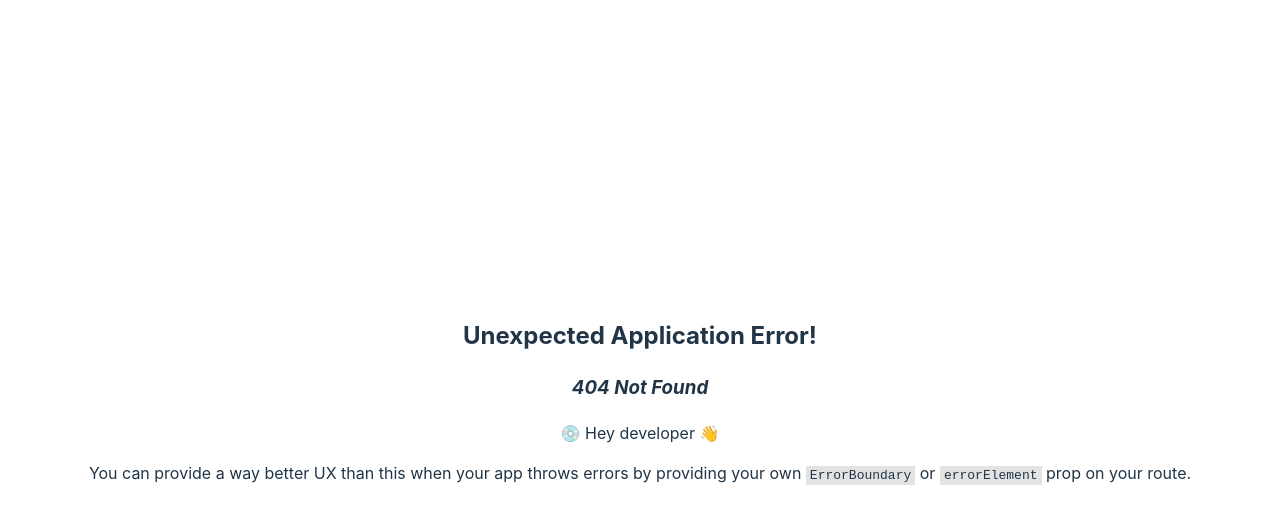
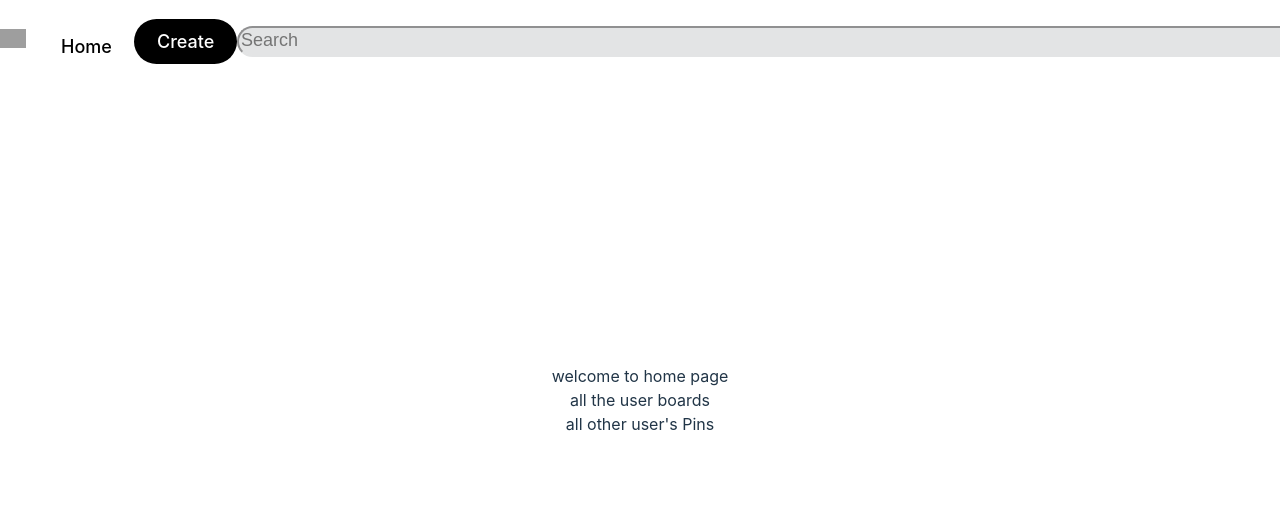
Before and after one commit to itahTamar/pinterest, a React (Vite) app in the folder client/: page /homePage/1 in a window 1280 px wide. Before the commit this address had no page. Shown: the top 524 px of the page. Built offline with nearby package versions, Linux system fonts and the light colour scheme; grey boxes are pictures that could not be loaded.

Commit message:
username useParams and props

```diff
--- a/client/src/components/Navbar/Navbar.tsx
+++ b/client/src/components/Navbar/Navbar.tsx
@@ -3,10 +3,12 @@ import { FontAwesomeIcon } from "@fortawesome/react-fontawesome";
 import { faUser } from "@fortawesome/free-solid-svg-icons";
 import { faCaretDown } from "@fortawesome/free-solid-svg-icons/faCaretDown";
 import "./Navbar.scss";
-import { useNavigate } from "react-router-dom";
+import { useNavigate, useParams } from "react-router-dom";
 
 export const Navbar = () => {
   const navigate = useNavigate()
+  const {username} = useParams()
+
   return (
     <div className="navbar">
       <div>
@@ -16,17 +18,17 @@ export const Navbar = () => {
         />
       </div>
       <div>
-        <button className="HomePageButton" onClick={()=>{navigate("/homePage")}}>Home</button>
+        <button className="HomePageButton" onClick={()=>{navigate(`/homePage/${username}`)}}>Home</button>
       </div>
       <div>
-        <button className="CreateButton" onClick={()=>{navigate("/createPin")}}> Create</button>
+        <button className="CreateButton" onClick={()=>{navigate(`/createPin/:${username}`)}}> Create</button>
       </div>
       <div>
         <input className="search" type="text" placeholder="Search" />
       </div>
 
       <div>
-        <button className="icon" id="user" onClick={()=>{navigate("/userPage")}} >
+        <button className="icon" id="user" onClick={()=>{navigate(`/userPage/:${username}`)}} >
           <FontAwesomeIcon icon={faUser} />
         </button>
       </div>
--- a/client/src/components/Pins/CreatedPins.tsx
+++ b/client/src/components/Pins/CreatedPins.tsx
@@ -1,7 +1,11 @@
-import React from 'react'
+import {FC}  from 'react'
 import { useNavigate } from 'react-router-dom'
 
-const CreatedPins = () => {
+interface UsernameProps {
+    username: string
+}
+
+const CreatedPins:FC<UsernameProps> = (username) => {
   const navigate = useNavigate()
 
     return (
@@ -12,7 +16,7 @@ const CreatedPins = () => {
             <div className='user-created-pins'>
                 render all user created pins
             </div>
-            <button onClick={()=>{navigate("/createPin")}}>Create Pin</button>
+            <button onClick={()=>{navigate(`/createPin/:${username}`)}}>Create Pin</button>
         </div>
     )
 }
--- a/client/src/components/user/Login.tsx
+++ b/client/src/components/user/Login.tsx
@@ -11,11 +11,10 @@ const Login = () => {
     const [password, setPassword] = useState<string>("")
     const navigate = useNavigate()
     const [userData, setUserData] = useState<User>()
-    // const userData = useContext(UserContext);
 
     useEffect(() => {
         console.log("at Login.tsx the userData:", userData)
-      }, [userData]); // This useEffect runs whenever userData changes
+      }, [userData]); //! This useEffect runs whenever userData changes - for check only --> userData = undefined
 
     const handleSubmitLogin = async (ev: React.FormEvent<HTMLFormElement>) => {
         try {
@@ -26,13 +25,12 @@ const Login = () => {
             console.log("at handleSubmitLogin the data:", data?.data.resultUserName)
             if(!data) throw new Error("login failed, please register first");
             const username = data.data.resultUserName
-            console.log("at handleSubmitLogin the username:", username)
+            console.log("at handleSubmitLogin the username:", username)//got it!
             if (!username) throw new Error("at handleSubmitLogin username data failed to come");
 
-            setUserData(username)
-            // userData.setUser(data);
+            setUserData(username)  //!not working
 
-            navigate(`/homePage`)
+            navigate(`/homePage/${username}`)
 
         } catch (error) {
             console.error(error)
--- a/client/src/router/router.tsx
+++ b/client/src/router/router.tsx
@@ -12,9 +12,9 @@ export const router = createBrowserRouter([
   { path: "", element: <RLhomepage /> },
   { path: "/login", element: <Login /> },
   { path: "/register", element: <Register /> },
-  { path: "/userPage", element: <UserPage /> },
+  { path: "/userPage/:username", element: <UserPage /> },
   { path: "/userBoardPage", element: <UserBoardPage /> },
-  { path: "/homePage", element: <HomePage /> },
+  { path: "/homePage/:username", element: <HomePage /> },
   { path: "/createPin", element: <CreatePin /> },
   {path: "/pinPage/:pin_id", element: <PinPage/>}
 ]);
--- a/client/src/types/user.ts
+++ /dev/null
@@ -1,3 +0,0 @@
-export interface User {
-    username: string
-}
--- a/client/src/view/userPage.tsx
+++ b/client/src/view/userPage.tsx
@@ -5,10 +5,14 @@ import { useContext, useState } from 'react'
 import SavedPins from '../components/Pins/SavedPins'
 import CreatedPins from '../components/Pins/CreatedPins'
 import { UserContext } from '../contexts/userContext'
+import { useParams } from 'react-router-dom'
 
 const UserPage = () => {
     const [show, setShow] = useState(false)
     const { userData } = useContext(UserContext)
+
+    const {username} = useParams()
+    if (!username) throw new Error("At UserPage no username in params");
 
 
     console.log("at userPage username:", userData)
@@ -37,7 +41,7 @@ const UserPage = () => {
             </div>
 
             <div className=''>
-                {show ? <CreatedPins /> : <SavedPins />}
+                {show ? <CreatedPins username ={username} /> : <SavedPins />}
             </div>
 
 
```
